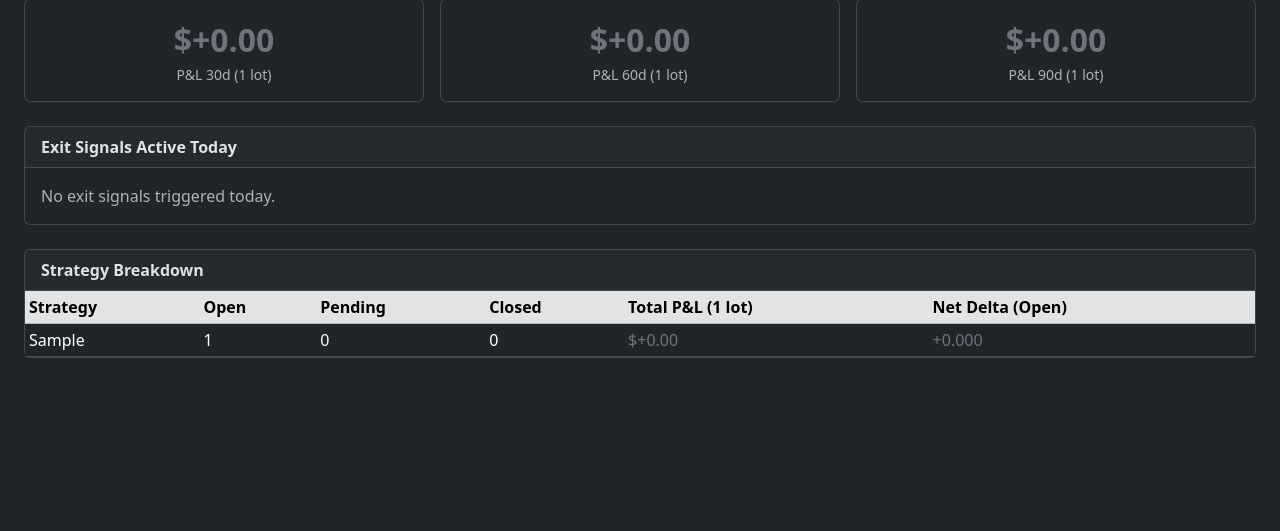
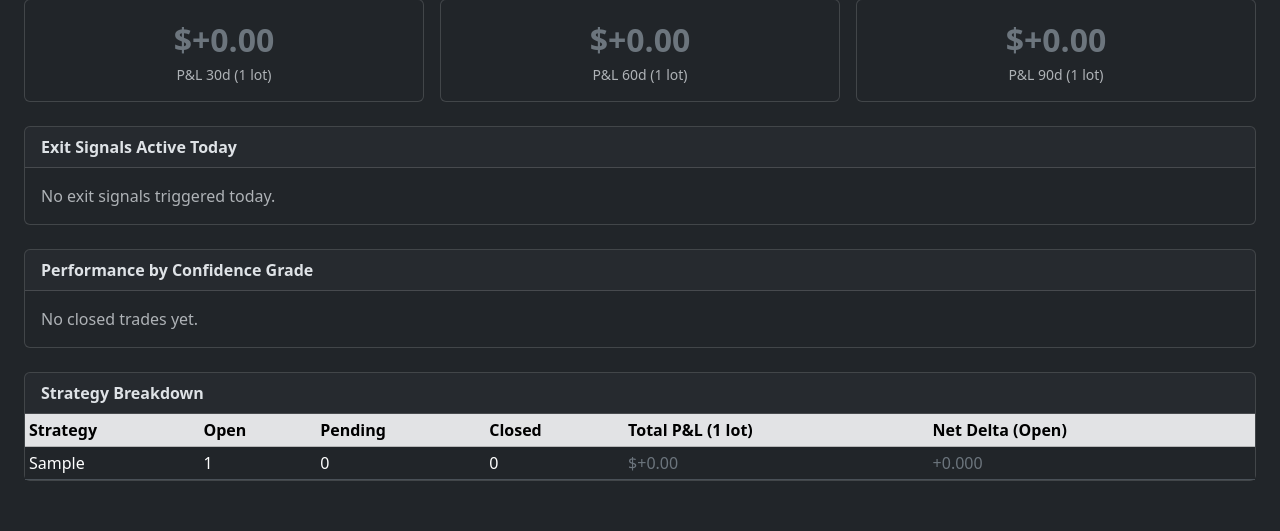
Before and after one commit to holymoley80-Git/options-trader, a Flask app: page /dashboard in a window 1280 px wide. Shown: the part 269-800 px from the top of the page. Run offline with Flask 3, Linux system fonts and the light colour scheme; the visitor is signed in with stand-in values (Sample User, id 1); tables that the repository leaves empty hold one stand-in row (values such as "Sample post").

Commit message:
Add performance breakdown by confidence grade to dashboard
New grade_breakdown() query aggregates closed positions by A/B/C grade
showing trade count, win rate, total P&L, and avg P&L per trade.
Displayed as a dashboard card above the strategy breakdown.

Co-Authored-By: Claude Opus 4.7 <noreply@anthropic.com>

```diff
--- a/options_trader/stats.py
+++ b/options_trader/stats.py
@@ -283,6 +283,35 @@ def iv_entry_vs_outcome() -> list[dict]:
     return result
 
 
+def grade_breakdown() -> list[dict]:
+    """Win rate, P&L, and trade count broken down by confidence grade (A/B/C/ungraded)."""
+    with get_conn() as conn:
+        rows = conn.execute(
+            """SELECT COALESCE(grade, '—') as grade,
+                      COUNT(*) as trade_count,
+                      SUM(CASE WHEN pnl > 0 THEN 1 ELSE 0 END) as wins,
+                      SUM(pnl) as total_pnl,
+                      AVG(pnl) as avg_pnl
+               FROM positions
+               WHERE status='closed' AND pnl IS NOT NULL
+               GROUP BY COALESCE(grade, '—')
+               ORDER BY CASE COALESCE(grade,'—') WHEN 'A' THEN 1 WHEN 'B' THEN 2 WHEN 'C' THEN 3 ELSE 4 END"""
+        ).fetchall()
+
+    result = []
+    for r in rows:
+        tc = r[1] or 0
+        wins = r[2] or 0
+        result.append({
+            "grade": r[0],
+            "trade_count": tc,
+            "win_rate": round(wins / tc, 4) if tc > 0 else 0.0,
+            "total_pnl": round(r[3] or 0, 4),
+            "avg_pnl": round(r[4] or 0, 4),
+        })
+    return result
+
+
 def strategy_breakdown() -> list[dict]:
     """Count of open/pending/closed per strategy, with sum net_delta for open."""
     with get_conn() as conn:
--- a/web/app.py
+++ b/web/app.py
@@ -138,6 +138,7 @@ def index():
 def dashboard():
     s = _stats.summary()
     breakdown = _stats.strategy_breakdown()
+    grade_breakdown = _stats.grade_breakdown()
     today_str = date.today().isoformat()
 
     # Open positions with today's exit signals (real positions only)
@@ -153,6 +154,7 @@ def dashboard():
         "dashboard.html",
         summary=s,
         breakdown=breakdown,
+        grade_breakdown=grade_breakdown,
         signal_positions=signal_positions,
     )
 
--- a/web/templates/dashboard.html
+++ b/web/templates/dashboard.html
@@ -134,7 +134,65 @@
     </div>
 </div>
 
-<!-- Row 4: Strategy breakdown -->
+<!-- Row 4: Grade breakdown -->
+<div class="card mb-4">
+    <div class="card-header fw-semibold">Performance by Confidence Grade</div>
+    <div class="card-body p-0">
+        {% if grade_breakdown %}
+        <div class="table-responsive">
+            <table class="table table-sm table-hover mb-0">
+                <thead class="table-secondary">
+                    <tr>
+                        <th>Grade</th>
+                        <th>Alloc</th>
+                        <th class="text-end">Trades</th>
+                        <th class="text-end">Win Rate</th>
+                        <th class="text-end">Total P&L (1 lot)</th>
+                        <th class="text-end">Avg P&L (1 lot)</th>
+                    </tr>
+                </thead>
+                <tbody>
+                    {% for row in grade_breakdown %}
+                    <tr>
+                        <td>
+                            {% if row.grade == 'A' %}
+                                <span class="badge bg-success">A</span>
+                            {% elif row.grade == 'B' %}
+                                <span class="badge bg-warning text-dark">B</span>
+                            {% elif row.grade == 'C' %}
+                                <span class="badge bg-secondary">C</span>
+                            {% else %}
+                                <span class="text-muted">{{ row.grade }}</span>
+                            {% endif %}
+                        </td>
+                        <td class="text-muted small">
+                            {% if row.grade == 'A' %}120%
+                            {% elif row.grade == 'B' %}110%
+                            {% elif row.grade == 'C' %}100%
+                            {% else %}—{% endif %}
+                        </td>
+                        <td class="text-end">{{ row.trade_count }}</td>
+                        <td class="text-end {% if row.win_rate >= 0.5 %}positive{% else %}negative{% endif %}">
+                            {{ "%.1f%%"|format(row.win_rate * 100) }}
+                        </td>
+                        <td class="text-end {% if row.total_pnl > 0 %}positive{% elif row.total_pnl < 0 %}negative{% else %}neutral{% endif %}">
+                            ${{ "%+.2f"|format(row.total_pnl * 100) }}
+                        </td>
+                        <td class="text-end {% if row.avg_pnl > 0 %}positive{% elif row.avg_pnl < 0 %}negative{% else %}neutral{% endif %}">
+                            ${{ "%+.2f"|format(row.avg_pnl * 100) }}
+                        </td>
+                    </tr>
+                    {% endfor %}
+                </tbody>
+            </table>
+        </div>
+        {% else %}
+        <div class="p-3 text-muted">No closed trades yet.</div>
+        {% endif %}
+    </div>
+</div>
+
+<!-- Row 5: Strategy breakdown -->
 <div class="card">
     <div class="card-header fw-semibold">Strategy Breakdown</div>
     <div class="card-body p-0">
```
